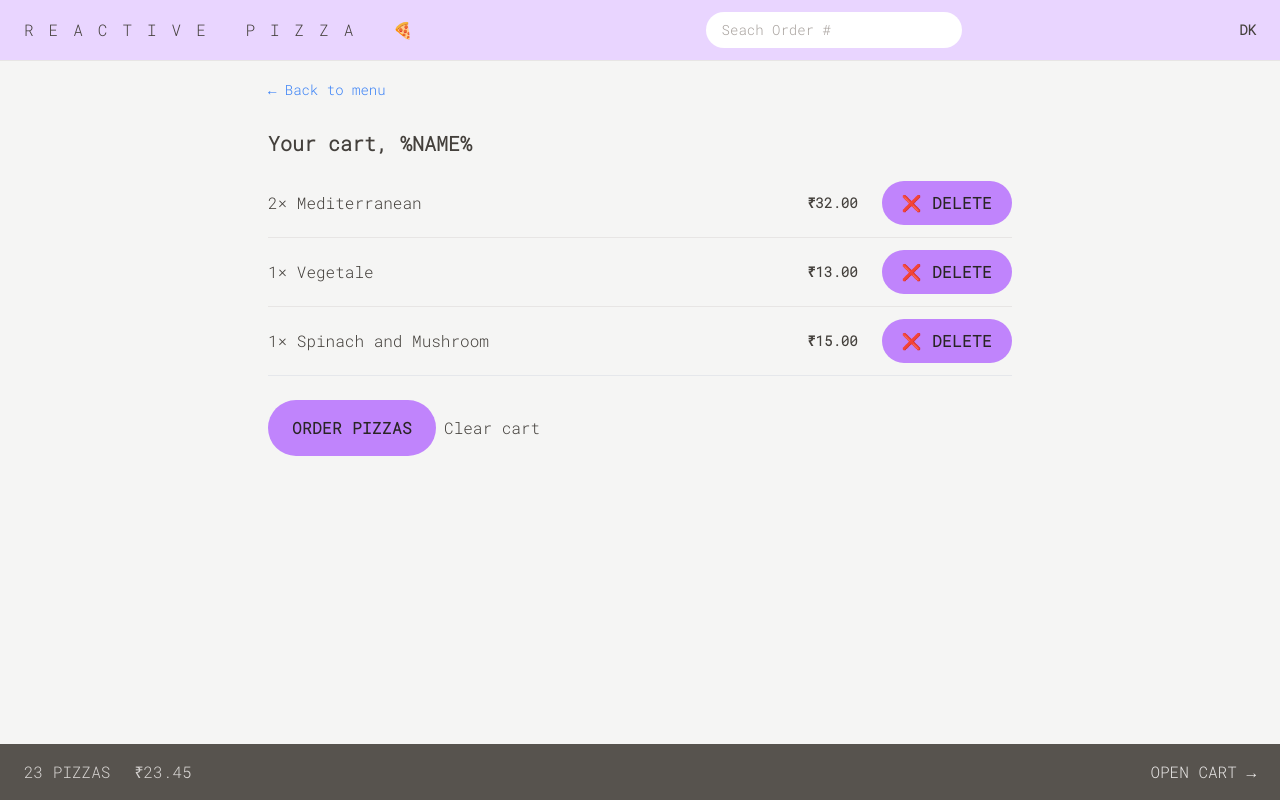
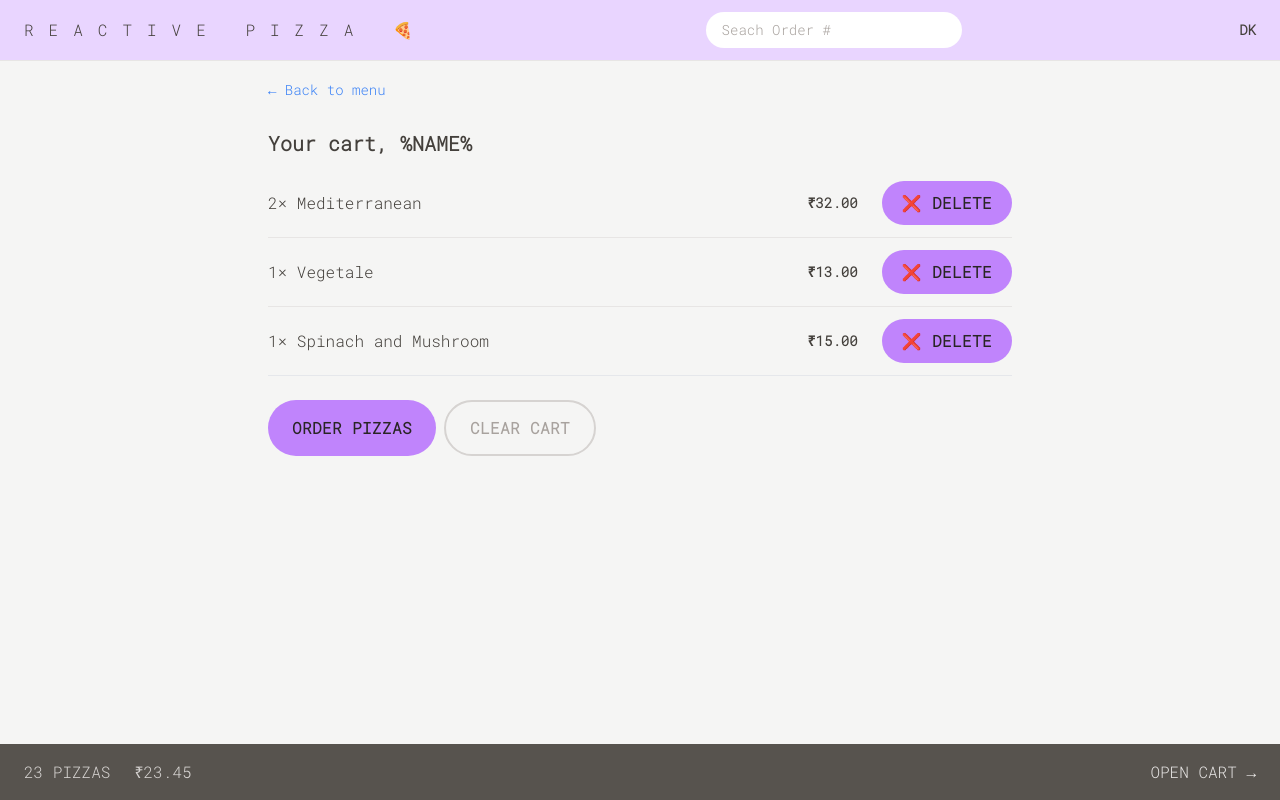
Before and after one commit to divyuk/pizza-app, a React (Vite) app: page /cart in a window 1280 px wide. Built offline with nearby package versions, Linux system fonts and the light colour scheme; a web font is replaced by a local one.

Commit message:
Added Button Component for clear cart 🈳

```diff
--- a/src/features/cart/Cart.jsx
+++ b/src/features/cart/Cart.jsx
@@ -45,7 +45,8 @@ function Cart() {
         <Button to="/order/new" type="primary">
           Order pizzas
         </Button>
-        <button>Clear cart</button>
+
+        <Button type="secondary">Clear cart</Button>
       </div>
     </div>
   );
```
